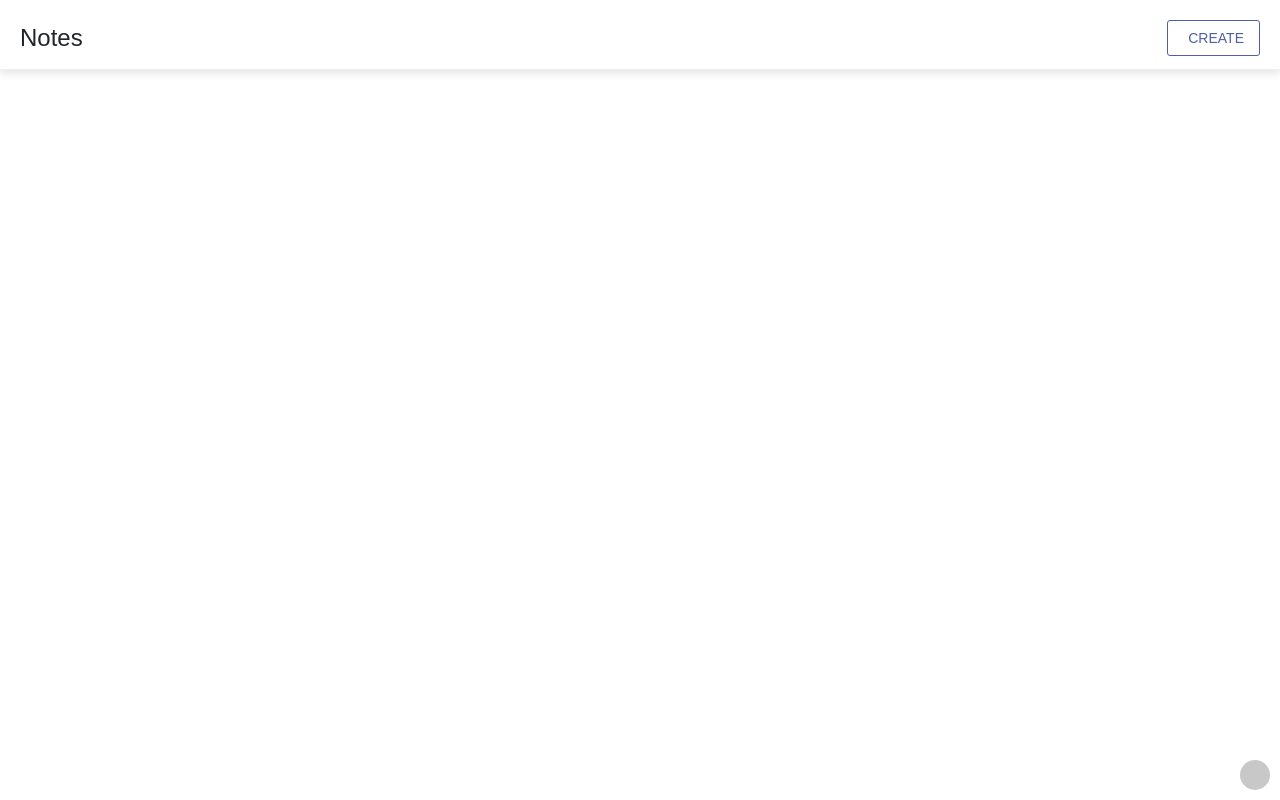
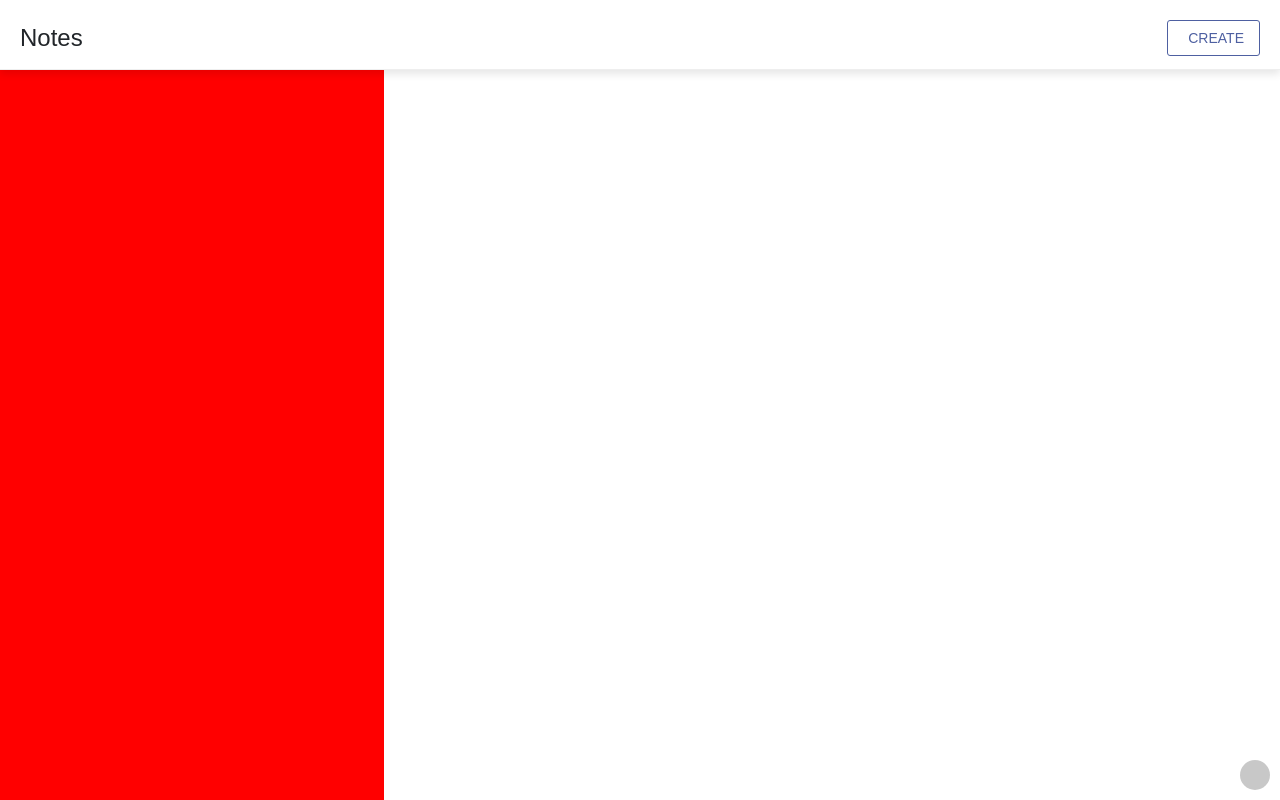
Before and after one commit to quigleyniall/continous-assignment, a React app: page / in a window 1280 px wide. Built offline with nearby package versions, Linux system fonts and the light colour scheme; some icons are missing.

Commit message:
Set height for main

```diff
--- a/src/containers/App/App.scss
+++ b/src/containers/App/App.scss
@@ -1,6 +1,12 @@
 .wrapper {
 	position: relative;
 	height: 100vh;
+
+	.main {
+		position: relative;
+		height: calc(100% - 70px);
+		display: flex;
+	}
 
 	.save-button {
 		position: absolute;
```
